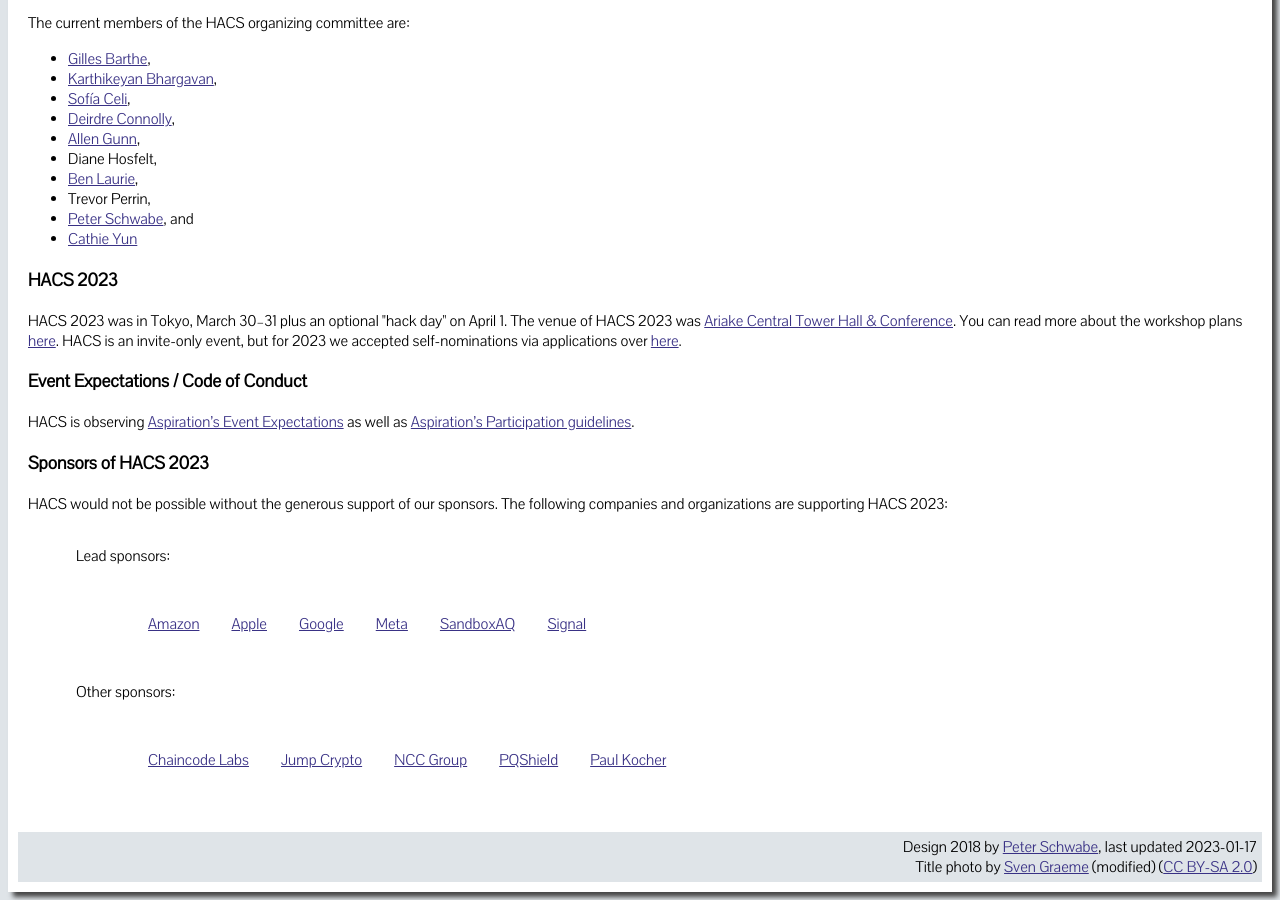
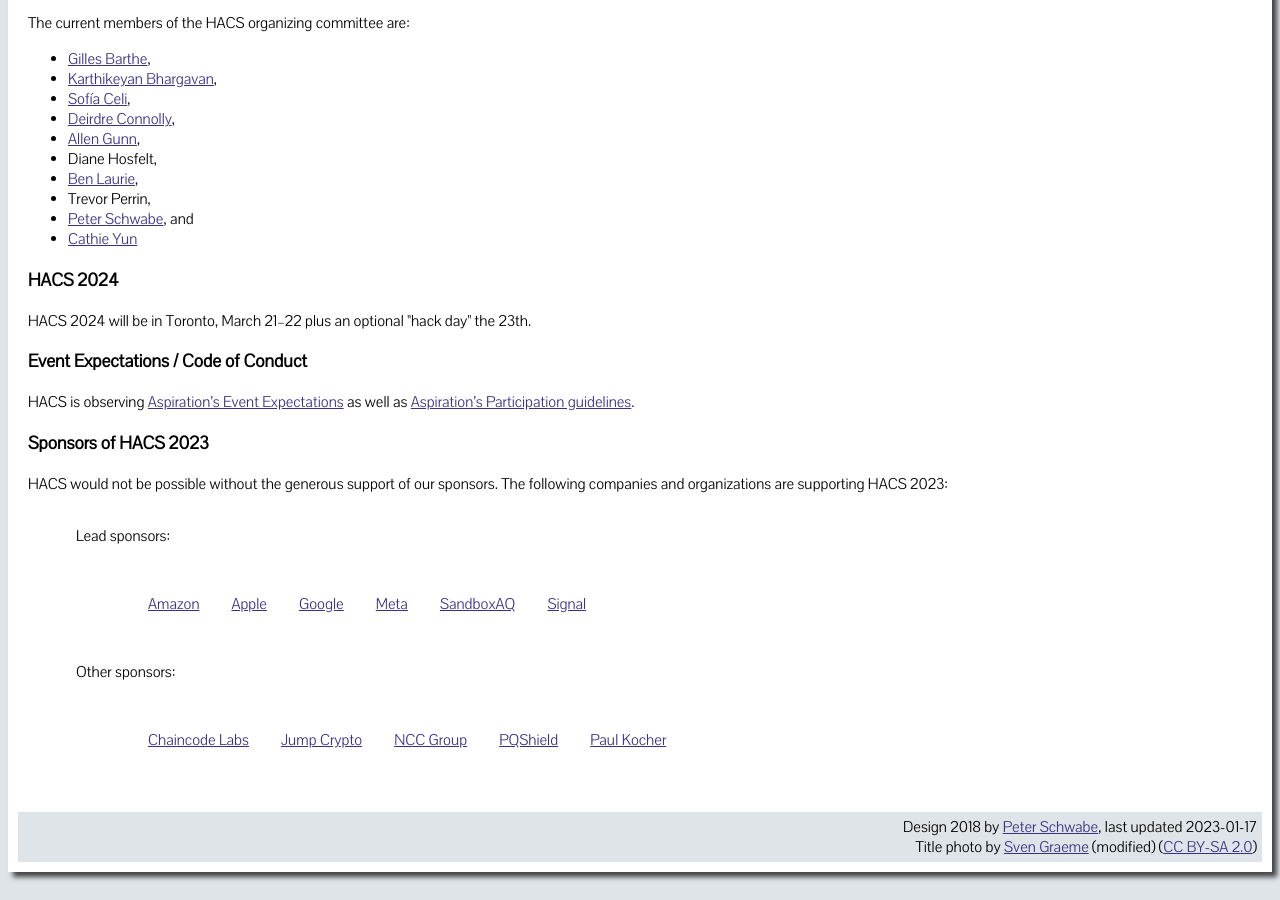
Before and after one commit to HACS-workshop/HACS-workshop.github.io, a Jekyll site: the page built from index.html, in a window 1280 px wide and 900 px high, scrolled down 668 px. Built offline with Jekyll 4.4.1, drawn with Linux system fonts in a browser that asks for light colours.

Commit message:
Set up new date

```diff
--- a/index.html
+++ b/index.html
@@ -37,12 +37,9 @@ The current members of the HACS organizing committee are:
   <li><a href="https://cathieyun.github.io/">Cathie Yun</a>
 </ul>
 
-<h3>HACS 2023</h3>
+<h3>HACS 2024</h3>
 <p>
-HACS 2023 was in Tokyo, March 30&ndash;31 plus an optional &quot;hack day&quot; on April 1.
-The venue of HACS 2023 was <a href="https://ariake-hall.jp/">Ariake Central Tower Hall &amp; Conference</a>.
-You can read more about the workshop plans <a href="data/HACS_2023_Overview.pdf">here</a>.
-HACS is an invite-only event, but for 2023 we accepted self-nominations via applications over <a href="https://forms.gle/29UmyWJBBqpqAbYL6">here</a>.
+HACS 2024 will be in Toronto, March 21&ndash;22 plus an optional &quot;hack day&quot; the 23th.
 </p>
 
 <h3>Event Expectations / Code of Conduct</h3>
```
Also changed, not shown: pasthacs.html (+8 -0 lines).
